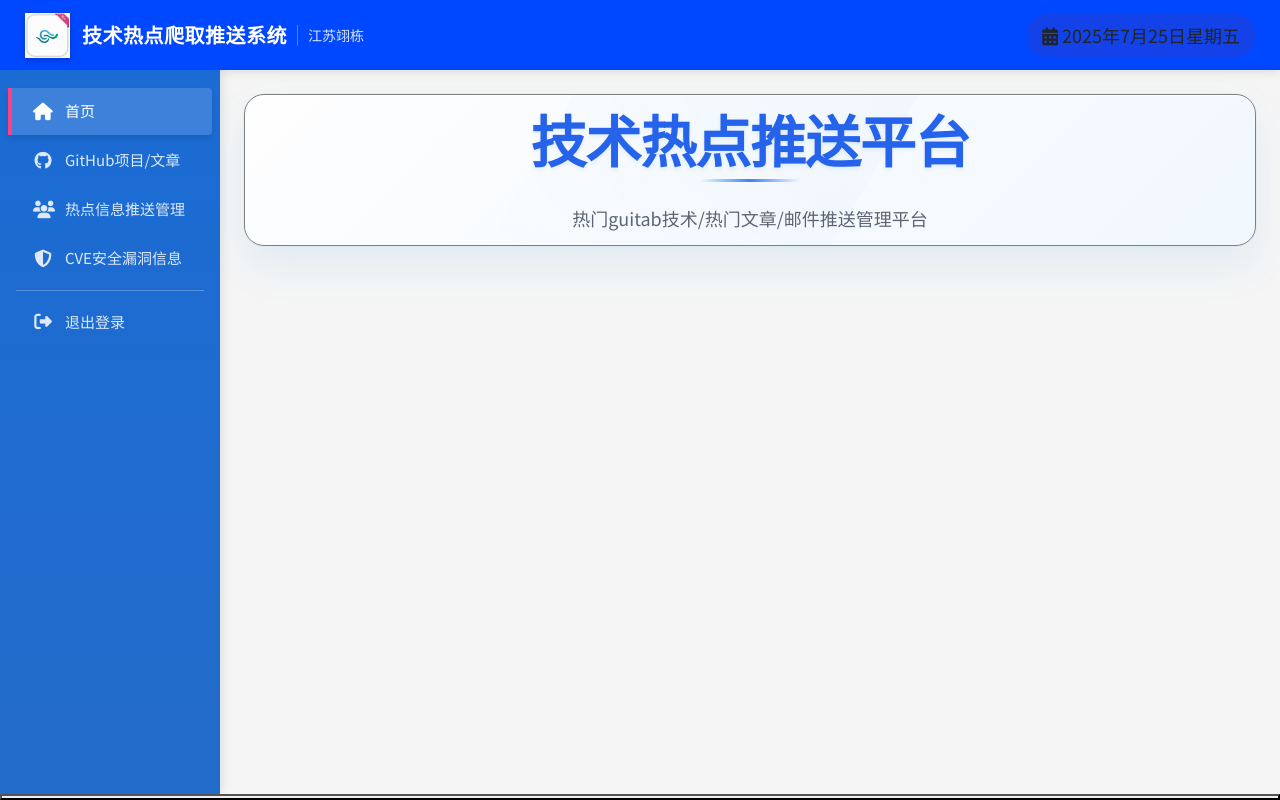
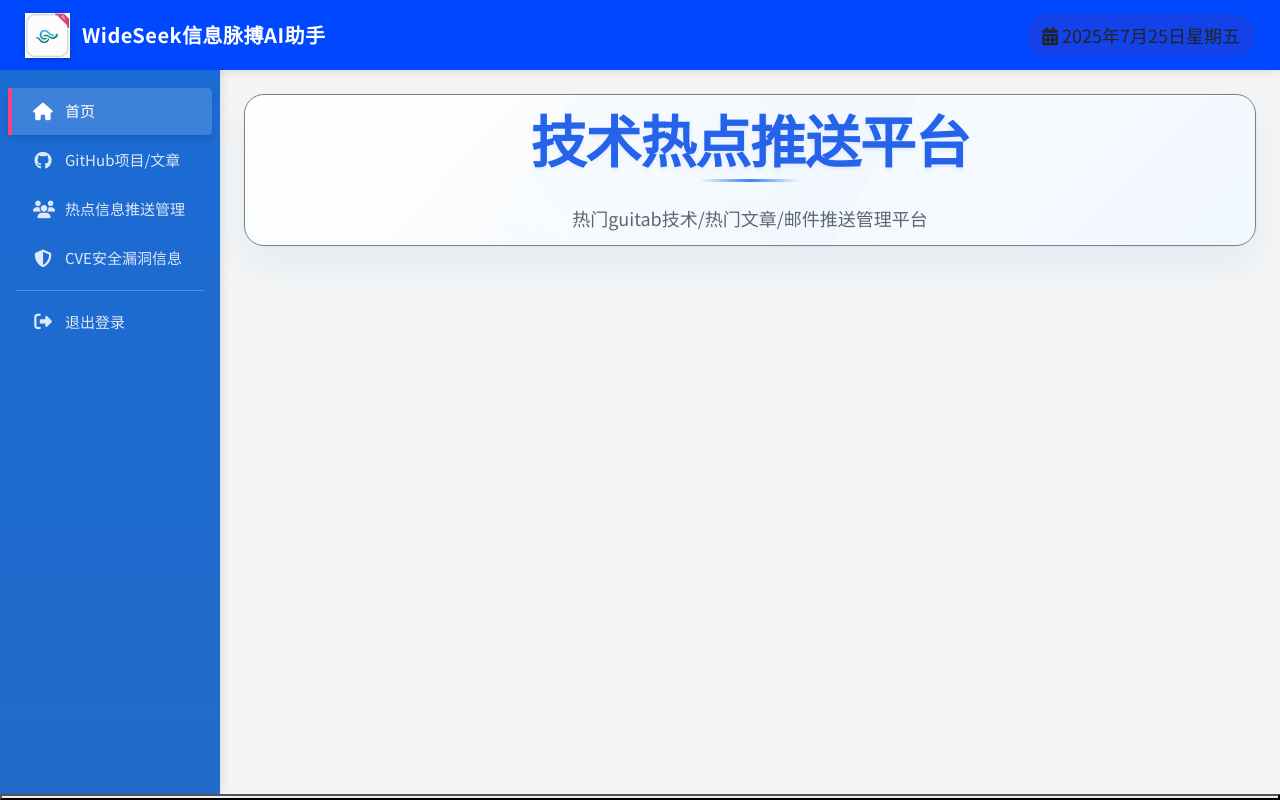
Before and after one commit to youxuebowen/Get-Hot-Project, a Django app: page /apps/v1/index in a window 1280 px wide. Run offline with Django 4.2, Linux system fonts and the light colour scheme; data that the repository does not hold is empty; some libraries are stand-ins or nearby versions.

Commit message:
前端界面修改

```diff
--- a/Get_Hot_Project/settings.py
+++ b/Get_Hot_Project/settings.py
@@ -24,7 +24,7 @@ SECRET_KEY = "django-insecure-tl55p^l&j1ctfbz^#dx0(evbz*+*_sh_^dj6a7kiwa@%6(9s&c
 
 # SECURITY WARNING: don't run with debug turned on in production!
 # 上线之后改为false，ALLOWED_HOSTS也需要改
-DEBUG = False
+DEBUG = True
 
 #ALLOWED_HOSTS = ['139.224.114.224', 'localhost', '127.0.0.1']
 ALLOWED_HOSTS = ["*"]
--- a/templates/fail.html
+++ b/templates/fail.html
@@ -3,7 +3,7 @@
 <head>
     <meta charset="UTF-8">
     <meta name="viewport" content="width=device-width, initial-scale=1.0">
-    <title>邮件发送失败 - 中国移动技术资讯推送系统</title>
+    <title>邮件发送失败 - WideSeek信息脉搏AI助手</title>
     <!-- 使用Bootstrap 5 -->
     <link href="https://cdn.jsdelivr.net/npm/bootstrap@5.3.2/dist/css/bootstrap.min.css" rel="stylesheet">
     <!-- 使用Font Awesome图标 -->
@@ -220,8 +220,8 @@
     <div class="header">
         <div class="logo">
             <img src="{% static 'image/gongsi1.png' %}" alt="中国移动" />
-            <span class="logo-text">技术热点爬取推送系统</span>
-            <span class="sub-title">江苏翊栋</span>
+            <span class="logo-text">WideSeek信息脉搏AI助手</span>
+            <!--<span class="sub-title">江苏翊栋</span> -->
         </div>
     </div>
 
--- a/templates/index.html
+++ b/templates/index.html
@@ -4,7 +4,7 @@
 <head>
     <meta charset="UTF-8">
     <meta name="viewport" content="width=device-width, initial-scale=1.0">
-    <title>中国翊栋技术资讯推送系统</title>
+    <title>WideSeek信息脉搏AI助手</title>
     <!-- 使用Bootstrap 5 -->
 {#    <link href="https://cdn.jsdelivr.net/npm/bootstrap@5.3.2/dist/css/bootstrap.min.css" rel="stylesheet">#}
     <link href="https://cdn.bootcdn.net/ajax/libs/twitter-bootstrap/5.3.2/css/bootstrap.min.css" rel="stylesheet">
@@ -34,8 +34,8 @@
     <div class="header">
         <div class="logo">
             <img src="{% static 'image/gongsi1.png' %}" alt="中国移动" />
-            <span class="logo-text">技术热点爬取推送系统</span>
-            <span class="sub-title">江苏翊栋</span>
+            <span class="logo-text">WideSeek信息脉搏AI助手</span>
+            <!--<span class="sub-title">江苏翊栋</span>-->
         </div>
                 <!-- 时间展示 -->
         <div class="date-display">
--- a/templates/success.html
+++ b/templates/success.html
@@ -3,7 +3,7 @@
 <head>
     <meta charset="UTF-8">
     <meta name="viewport" content="width=device-width, initial-scale=1.0">
-    <title>邮件发送成功 - 中国移动技术资讯推送系统</title>
+    <title>邮件发送成功 - WideSeek信息脉搏AI助手</title>
     <!-- 使用Bootstrap 5 -->
     <link href="https://cdn.jsdelivr.net/npm/bootstrap@5.3.2/dist/css/bootstrap.min.css" rel="stylesheet">
     <!-- 使用Font Awesome图标 -->
@@ -243,8 +243,8 @@
     <div class="header">
         <div class="logo">
             <img src="{% static 'image/gongsi1.png' %}" alt="中国移动" />
-            <span class="logo-text">技术热点爬取推送系统</span>
-            <span class="sub-title">江苏翊栋</span>
+            <span class="logo-text">WideSeek信息脉搏AI助手</span>
+            <!-- <span class="sub-title">江苏翊栋</span> -->
         </div>
     </div>
 
--- a/upload_app/views.py
+++ b/upload_app/views.py
@@ -608,14 +608,14 @@ def send_welcome_email(usernames, Emails, verification_codes):
     :return: 发送成功返回 True，失败返回 Falseauth_user
     """
     mailserver = 'smtp.qq.com'
-    subject = '每周技术热点推送！'
+    subject = '【WideSeek】每周技术热点推送！'
     userName_SendMail = Emails[0]
     userName_AuthCode = verification_codes[0]
     projects = get_hot_projects()
     for username, Email, verification_code in zip(usernames[1:], Emails[1:], verification_codes[1:]):
         message = ""
         for project in projects:
-            message += f'项目名称: {project["name"]}\n项目内容: {project["description"]}\n\n'
+            message += f'热点标题：{project["name"]}\n\n内容速览:\n {project["description"]}\n链接地址: {project["url"]}\n\n\n'
             # get_tage_projects(content=project["content"])
         message = f"尊敬的 {username}，以下是本周技术热点推送：\n\n{message}"
         email = MIMEText(message, "plain", "utf-8")
```
Also changed, not shown: 2 other files.
